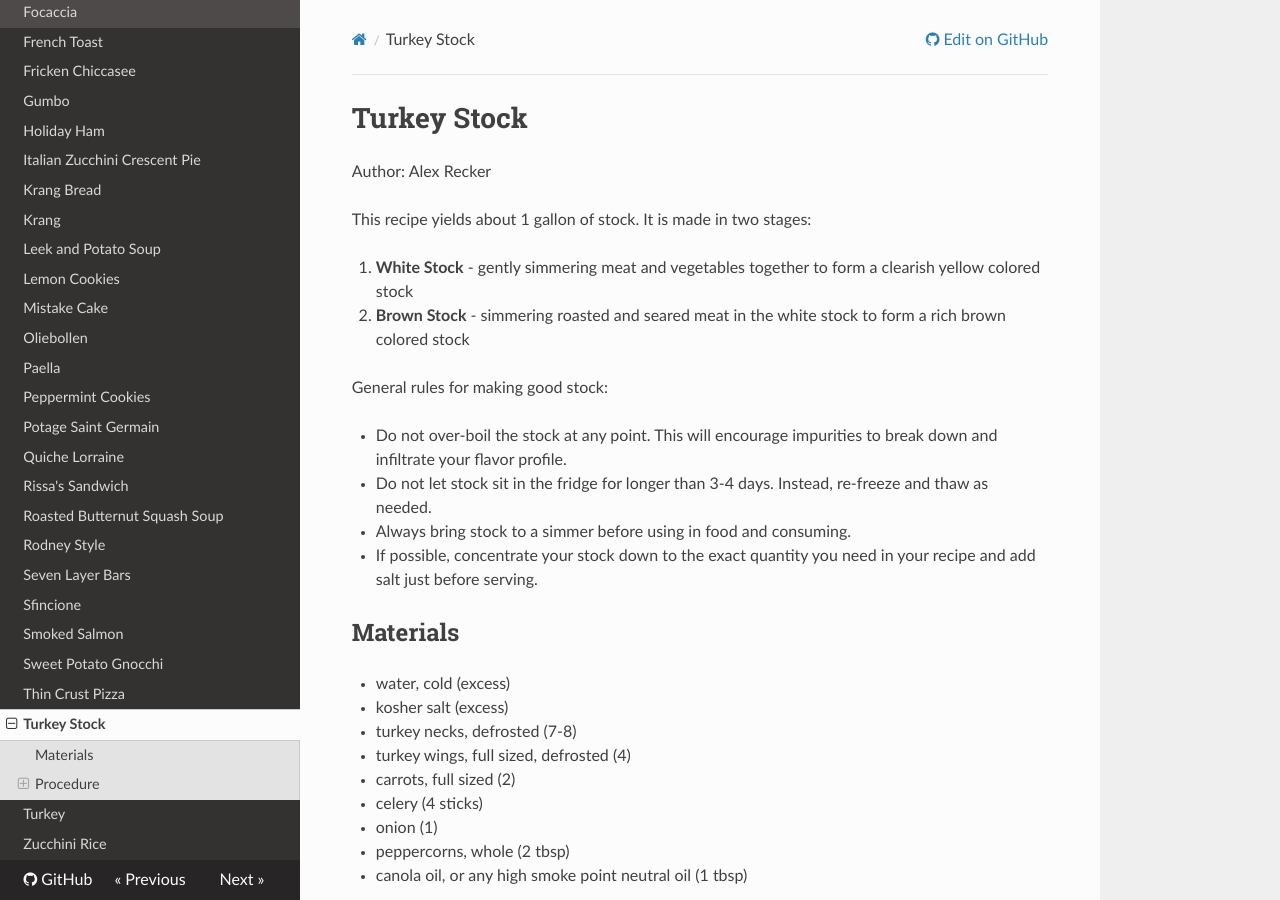
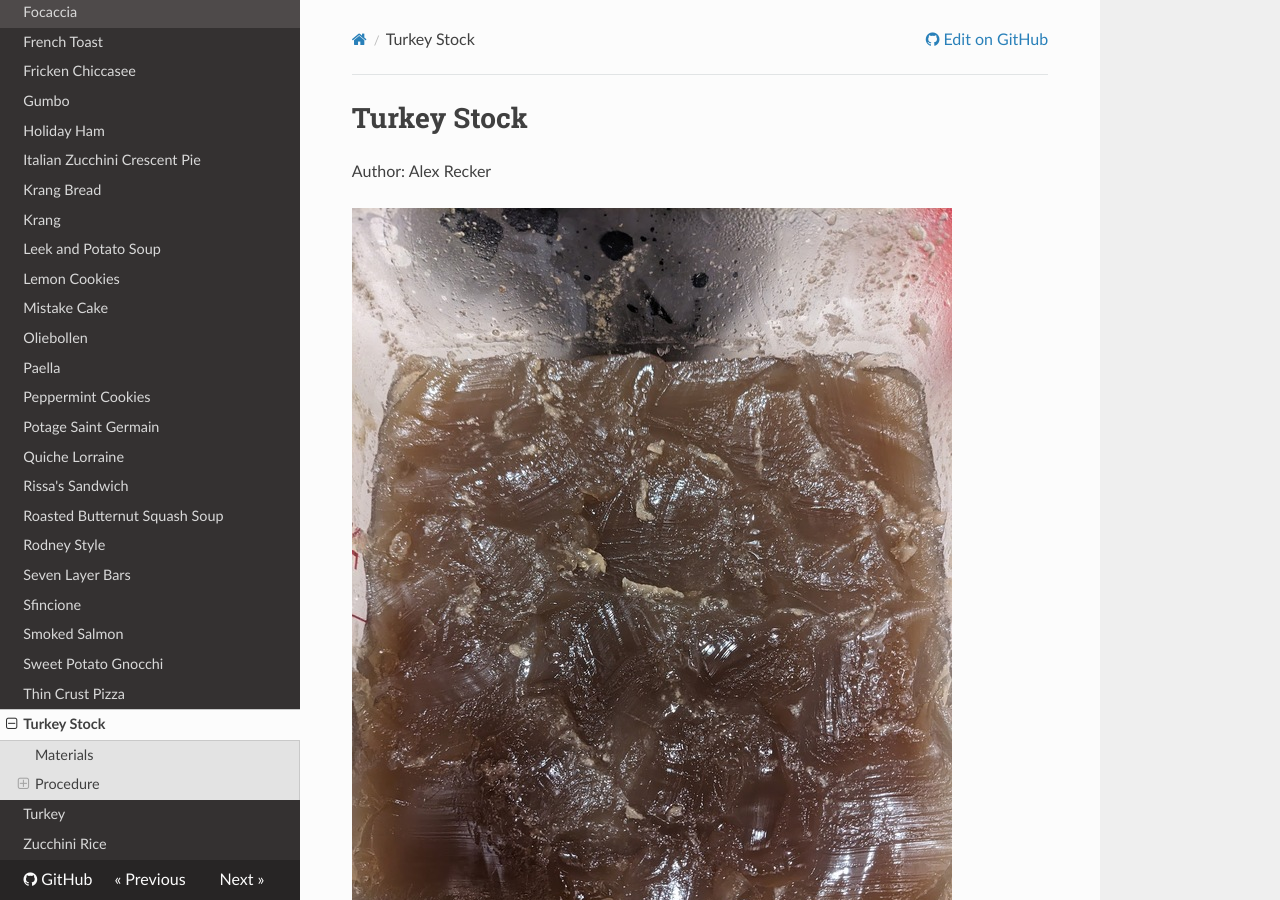
Before and after one commit to arecker/cookbook, an MkDocs documentation site: the page built from recipes/turkey-stock.md, in a window 1280 px wide and 900 px high. Built offline with MkDocs 1.6.1, drawn with Linux system fonts in a browser that asks for light colours; nearby versions of some CDN libraries.

Commit message:
Turkey Stock Picture

```diff
--- a/recipes/turkey-stock.md
+++ b/recipes/turkey-stock.md
@@ -1,6 +1,8 @@
 # Turkey Stock
 
 Author: Alex Recker
+
+![](./images/turkey-stock.jpg)
 
 This recipe yields about 1 gallon of stock.  It is made in two stages:
 
```
Also changed, not shown: recipes/images/turkey-stock.jpg (added).
